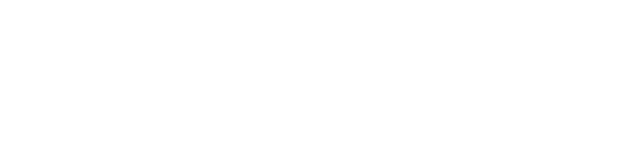
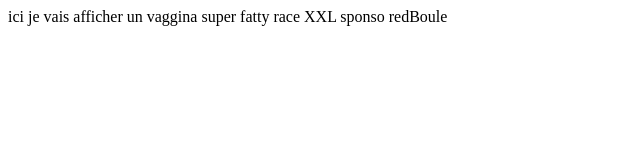
Before and after one commit to ImBehoRE/projettest, a plain HTML site: page index.html in a window 1280 px wide. Shown: the whole page, without its empty margins (0-640 px from the left). Drawn offline with Linux system fonts and the light colour scheme.

Commit message:
initial commit

```diff
--- a/index.html
+++ b/index.html
@@ -5,8 +5,11 @@
     <meta http-equiv="X-UA-Compatible" content="IE=edge">
     <meta name="viewport" content="width=device-width, initial-scale=1.0">
     <title>Document</title>
+    <script>
+        console.log("ta grand mere");
+    </script>
 </head>
 <body>
-
+    <div>ici je vais afficher un vaggina super fatty race XXL sponso redBoule</div>
 </body>
 </html>
```
Also changed, not shown: script.js (added).
